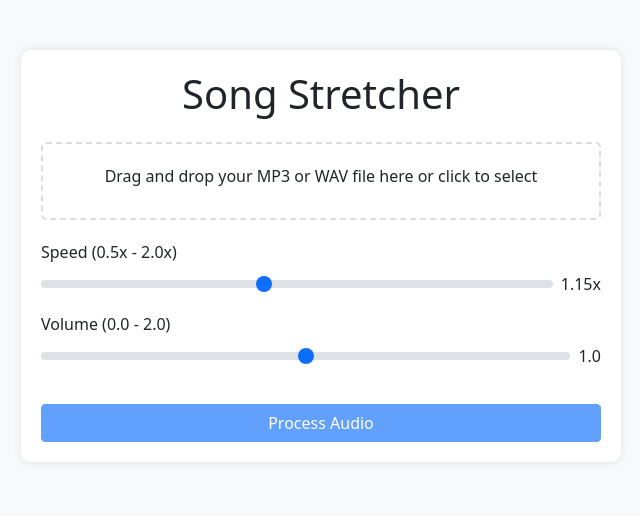
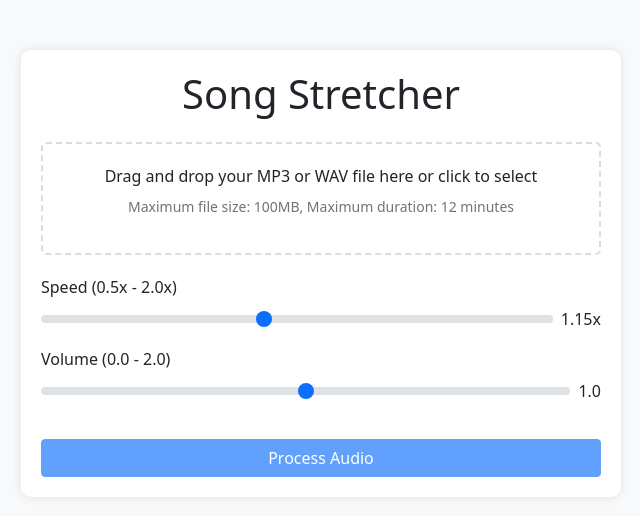
Before and after one commit to EsstafaSoufiane/SongStretcher, a Flask app: page / in a window 1280 px wide. Shown: the top 516 px of the page, without its empty margins (319-959 px from the left). Run offline with Flask 2, Linux system fonts and the light colour scheme; parts of the project's set-up code (start-up, migrations or seed data) failed here and were passed over.

Commit message:
Increase file size limit to 100MB and add 12-minute duration limit

```diff
--- a/app.py
+++ b/app.py
@@ -10,6 +10,7 @@ import uuid
 from pathlib import Path
 import subprocess
 import shutil
+import re
 
 # Configure logging
 logging.basicConfig(
@@ -33,7 +34,7 @@ if not TEMP_DIR.exists():
     TEMP_DIR.mkdir(parents=True)
 
 app.config['UPLOAD_FOLDER'] = str(TEMP_DIR)
-app.config['MAX_CONTENT_LENGTH'] = 50 * 1024 * 1024  # 50MB max file size
+app.config['MAX_CONTENT_LENGTH'] = 100 * 1024 * 1024  # 100MB max file size
 
 def get_ffmpeg_path():
     """Get the appropriate FFmpeg path based on environment"""
@@ -51,6 +52,38 @@ def get_ffmpeg_path():
             return path
 
     return "ffmpeg"  # Default to system PATH
+
+def get_audio_duration(file_path):
+    """Get the duration of an audio file in seconds using FFmpeg"""
+    try:
+        ffmpeg_path = get_ffmpeg_path()
+        cmd = [
+            ffmpeg_path,
+            "-i", file_path,
+            "-hide_banner"
+        ]
+
+        # Run FFmpeg command to get file info
+        process = subprocess.Popen(
+            cmd,
+            stdout=subprocess.PIPE,
+            stderr=subprocess.PIPE,
+            universal_newlines=True
+        )
+
+        # FFmpeg prints file info to stderr
+        stdout, stderr = process.communicate()
+
+        # Find duration in output
+        duration_match = re.search(r"Duration: (\d{2}):(\d{2}):(\d{2})", stderr)
+        if duration_match:
+            hours, minutes, seconds = map(int, duration_match.groups())
+            total_seconds = hours * 3600 + minutes * 60 + seconds
+            return total_seconds
+        return None
+    except Exception as e:
+        logger.error(f"Error getting audio duration: {str(e)}")
+        return None
 
 def process_audio_with_ffmpeg(input_path, output_path, speed=1.15, volume=1.0):
     """Process audio using direct FFmpeg command"""
@@ -139,6 +172,12 @@ def process_audio():
         # Save uploaded file
         file.save(input_path)
 
+        # Check audio duration
+        duration = get_audio_duration(input_path)
+        if duration is not None and duration > 12 * 60:  # 12 minutes in seconds
+            cleanup_temp_files(input_path)
+            return jsonify({'error': 'Audio file duration exceeds 12 minutes limit'}), 400
+
         # Process the audio file
         success = process_audio_with_ffmpeg(input_path, output_path, speed, volume)
 
--- a/templates/index.html
+++ b/templates/index.html
@@ -53,6 +53,7 @@
         <form id="upload-form">
             <div class="upload-area" id="drop-zone">
                 <p class="mb-0">Drag and drop your MP3 or WAV file here or click to select</p>
+                <p class="text-muted small mt-2">Maximum file size: 100MB, Maximum duration: 12 minutes</p>
                 <input type="file" id="file-input" accept=".mp3,.wav" hidden>
                 <div id="file-name"></div>
             </div>
```
